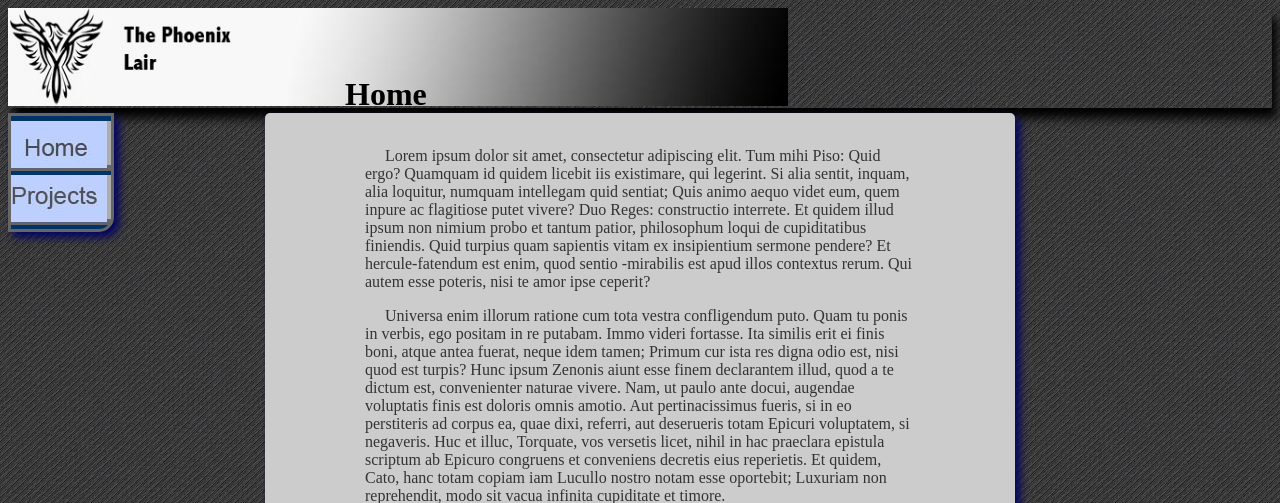
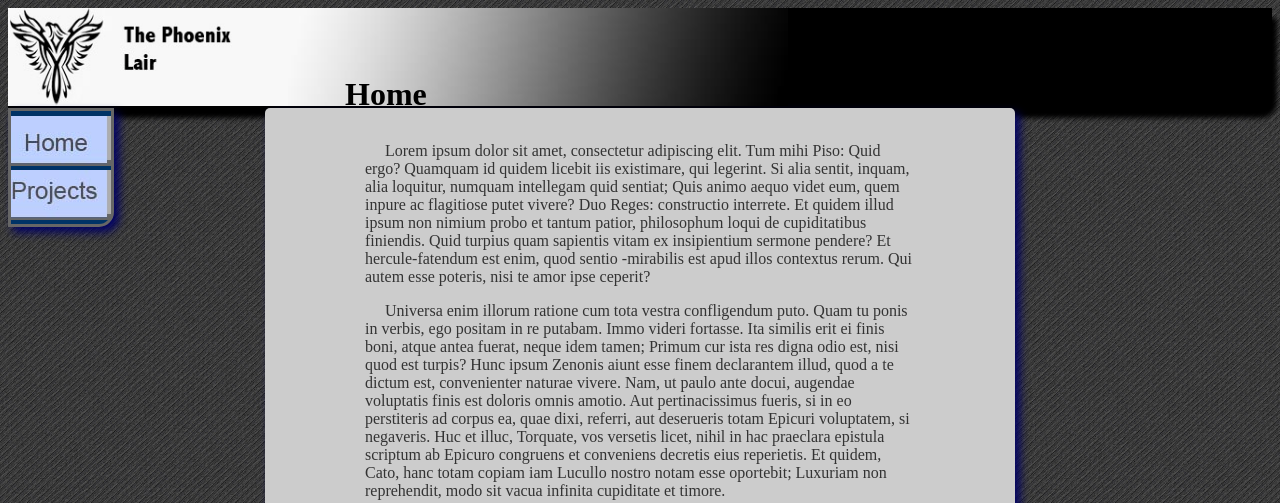
Before and after one commit to phoenix2108/phoenix2108.github.io, a PHP site: page / in a window 1280 px wide. Shown: the top 503 px of the page. Run offline with PHP 8.4, Linux system fonts and the light colour scheme.

Commit message:
changed margins

```diff
--- a/StyleSheet.css
+++ b/StyleSheet.css
@@ -5,7 +5,9 @@ body{
 	background-image: url("Pics/Black.jpg");
 }
 #inner{
+	margin-top: 10px;
 	margin: 0 auto;
+
 	background-color: #ccc;
 	width:750px;
 	border-radius: 5px;
@@ -16,14 +18,18 @@ body{
 
 	height: 100px;
 	margin: 0 auto;
-	box-shadow:5px 10px 10px #000;
 
 
 }
 #underBanner{
-	height: 105px;
-	margin: 0 auto;
+	height: 100px;
+	/*margin: 0 auto;*/
+	background-color:#000;
 	border-bottom-right-radius: 15px;
+	box-shadow: 5px 10px 5px #000;
+	top: 20px;
+	left: 50%;
+	right: 50%;
 }
 @media screen {
 #menu{
```
